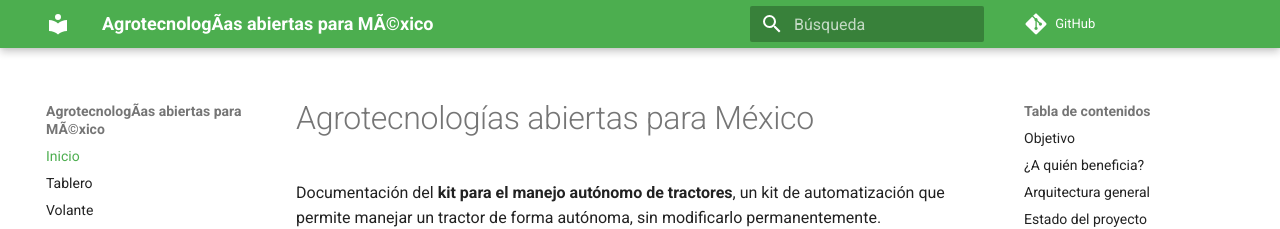
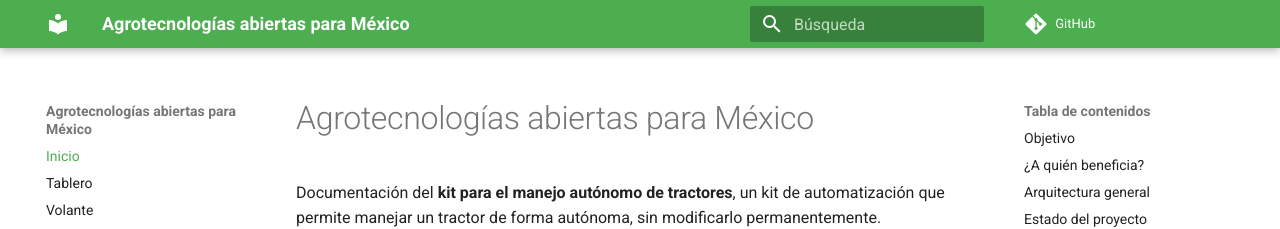
Before and after one commit to BrianSimpson01/Agrotecnologias-abiertas-para-mexico-, an MkDocs documentation site: the page built from docs/index.md, in a window 1280 px wide. Shown: the top 229 px of the page. Built offline with MkDocs 1.6.1 and Material for MkDocs 9.7.7, drawn with Linux system fonts in a browser that asks for light colours; comment, search, counter and statistics services are not loaded.

Commit message:
Corregir acentos en el titulo

```diff
--- a/mkdocs.yml
+++ b/mkdocs.yml
@@ -1,4 +1,4 @@
-site_name: AgrotecnologÃ­as abiertas para MÃ©xico
+site_name: Agrotecnologías abiertas para México
 site_url: https://briansimpson01.github.io/Agrotecnologias-abiertas-para-mexico-/
 repo_url: https://github.com/BrianSimpson01/Agrotecnologias-abiertas-para-mexico-
 
```
